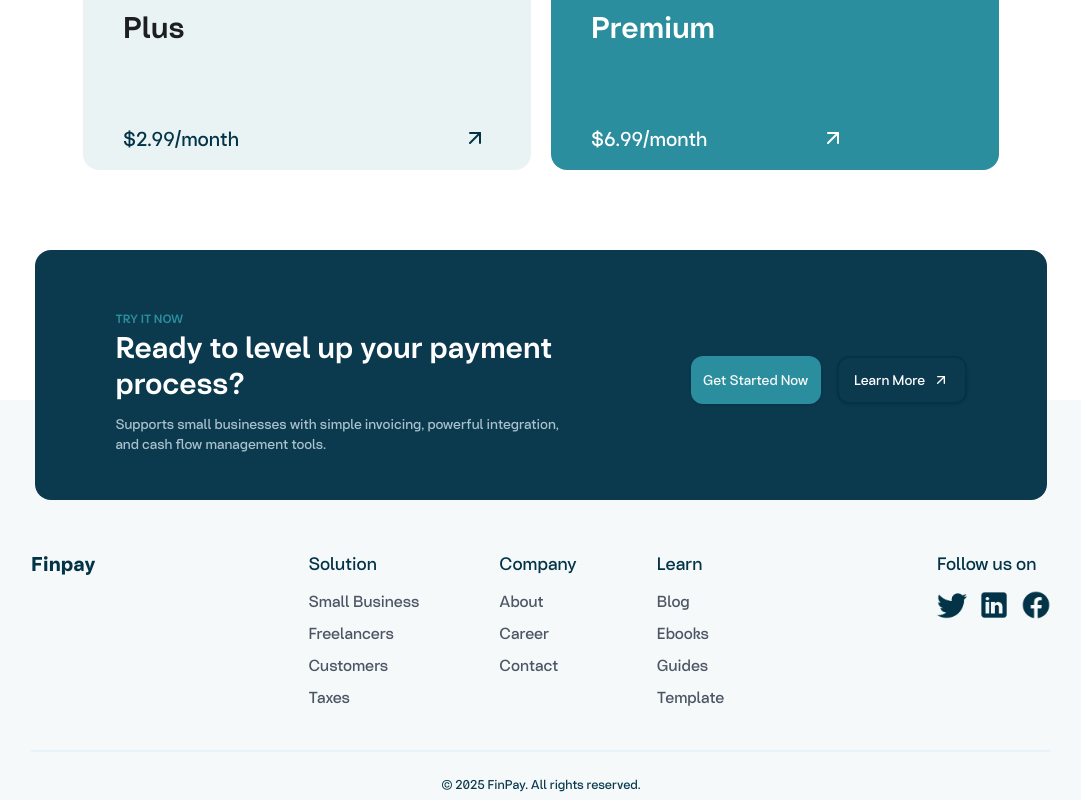
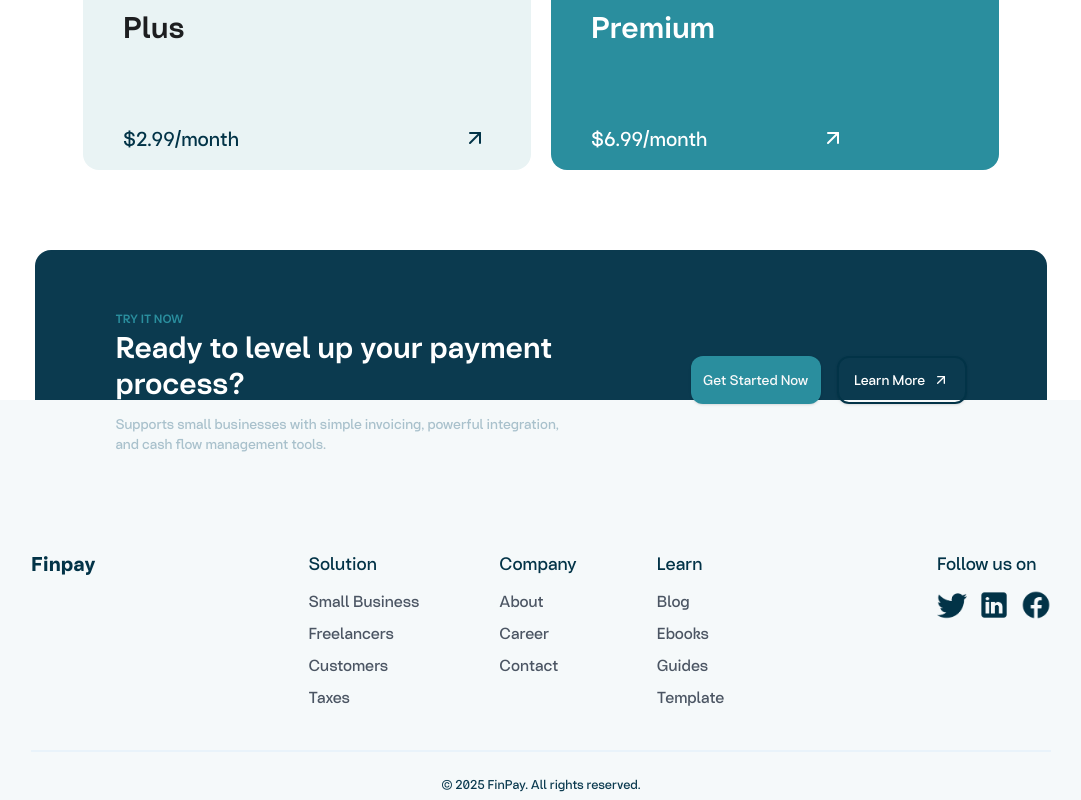
Before and after one commit to BrightEluno/Finpay, a Next.js app: page / in a window 1280 px wide. Shown: the part 3027-3827 px from the top of the page, without its empty margins (99-1180 px from the left). Built offline with nearby package versions, Linux system fonts and the light colour scheme.

Commit message:
Footer component

```diff
--- a/src/components/footer/Footer.tsx
+++ b/src/components/footer/Footer.tsx
@@ -6,7 +6,7 @@ const Footer = () => {
   return (
     <div className="mt-20">
       {/* CTA Section */}
-      <div className="relative w-[90%] md:w-[79%] h-[250px] bg-finpayDeepTeal rounded-2xl mx-auto p-5 md:p-14 md:px-20">
+      <div className=" w-[90%] md:w-[79%] h-[250px] bg-finpayDeepTeal rounded-2xl mx-auto p-5 md:p-14 md:px-20">
         <div className="flex flex-col md:flex-row gap-10 md:gap-32 items-center">
           <div className="text-center md:text-left">
             <span className="uppercase text-finpayBlue text-xs font-semibold">
```
